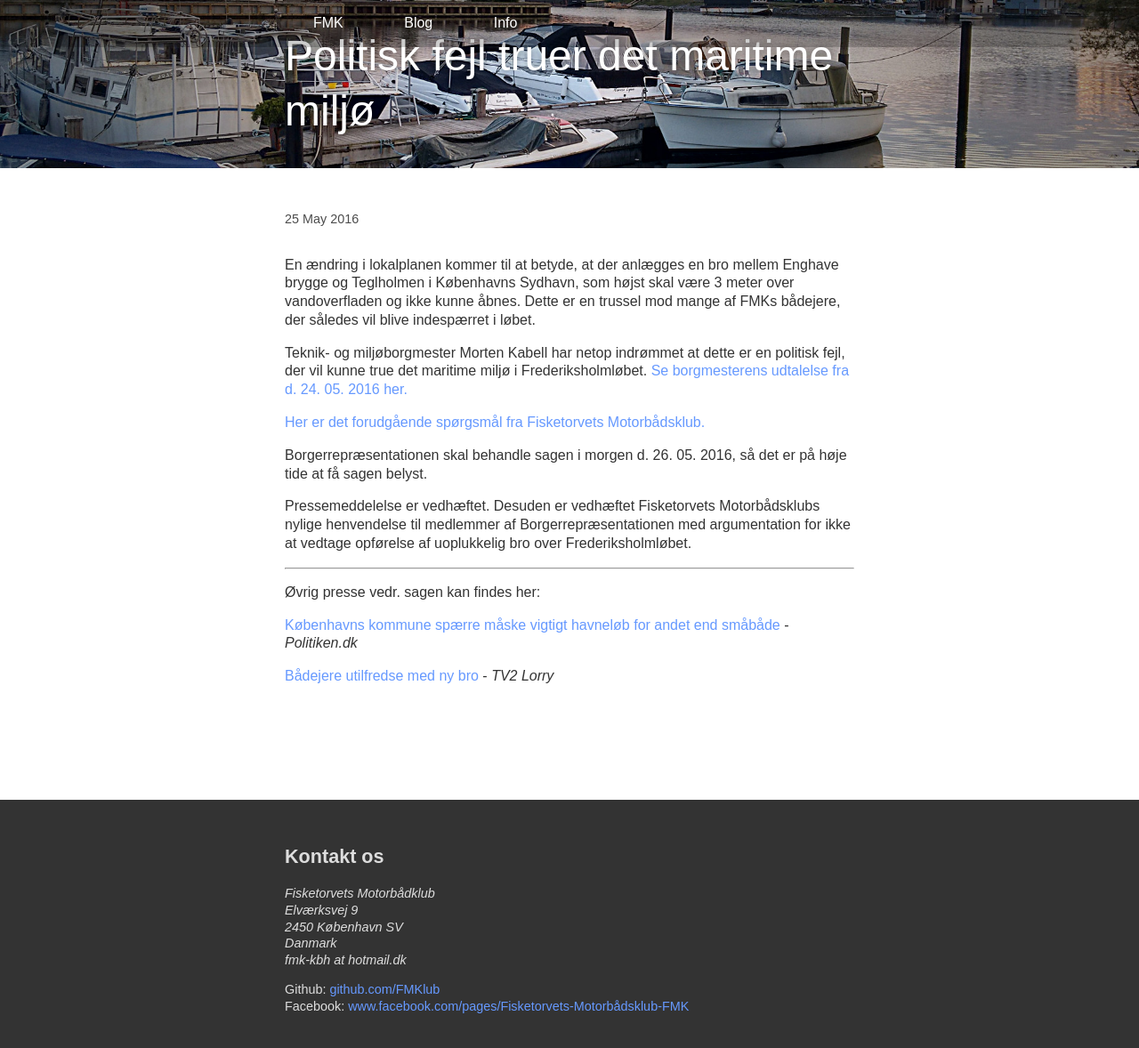
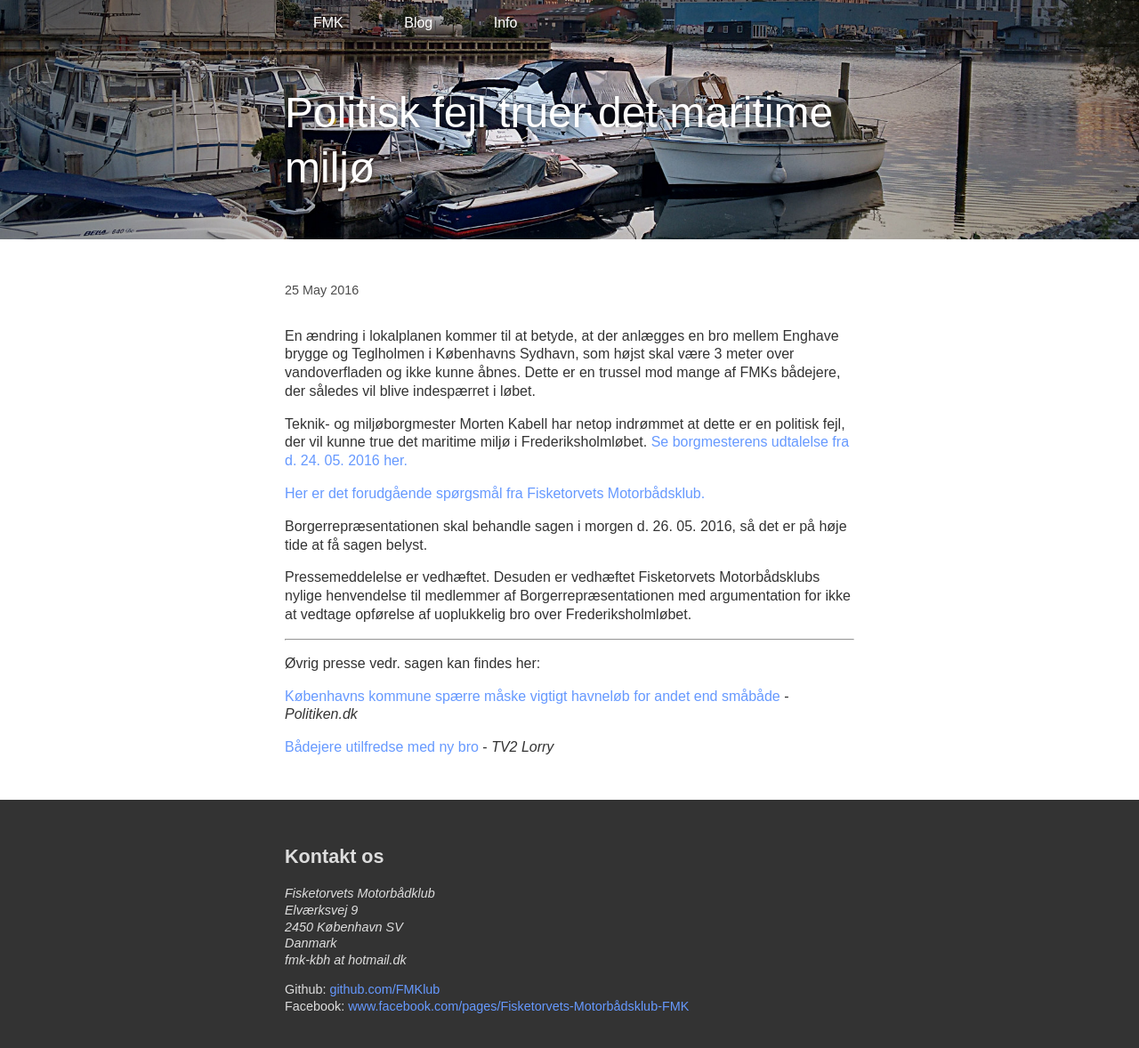
Before and after one commit to fisketorvetsmotorbaadklub/fisketorvetsmotorbaadklub.github.io, a Jekyll site: the page built from index.html, in a window 1280 px wide and 1187 px high. Shown: the top 1178 px of the window at 89% size. Built offline with Jekyll 4.4.1, drawn with Linux system fonts in a browser that asks for light colours.

Commit message:
Update main.css

```diff
--- a/css/main.css
+++ b/css/main.css
@@ -71,9 +71,9 @@
 
 .nice-header--title {
   display: block;
-  margin: 6rem auto 2rem;
+  margin: 0 auto;
   color: #fff;
-  padding: 2rem;
+  padding: 6rem 2rem 3rem;
   font-weight: normal;
   text-shadow: 0 0 0.5rem rgba(0,0,0,0.5);
   font-size: 1.5em;
```
